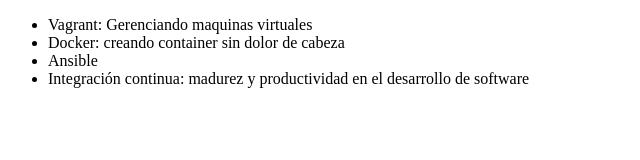
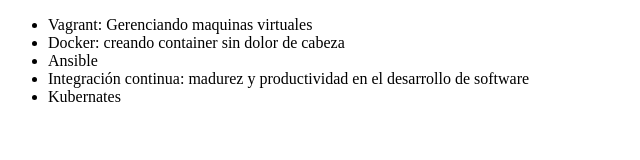
Before and after one commit to MarianoRapetti/alura-git, a plain HTML site: page index.html in a window 1280 px wide. Shown: the full height of the page, 0-640 px from the left. Drawn offline with Linux system fonts and the light colour scheme.

Commit message:
agregando lista

```diff
--- a/index.html
+++ b/index.html
@@ -10,6 +10,7 @@
          <li> Docker: creando container sin dolor de cabeza</li>
          <li> Ansible </li>
          <li> Integración continua: madurez y productividad en el desarrollo de software </li>
+         <li> Kubernates </li>
      </ul>
 </body>
 </html>
```
